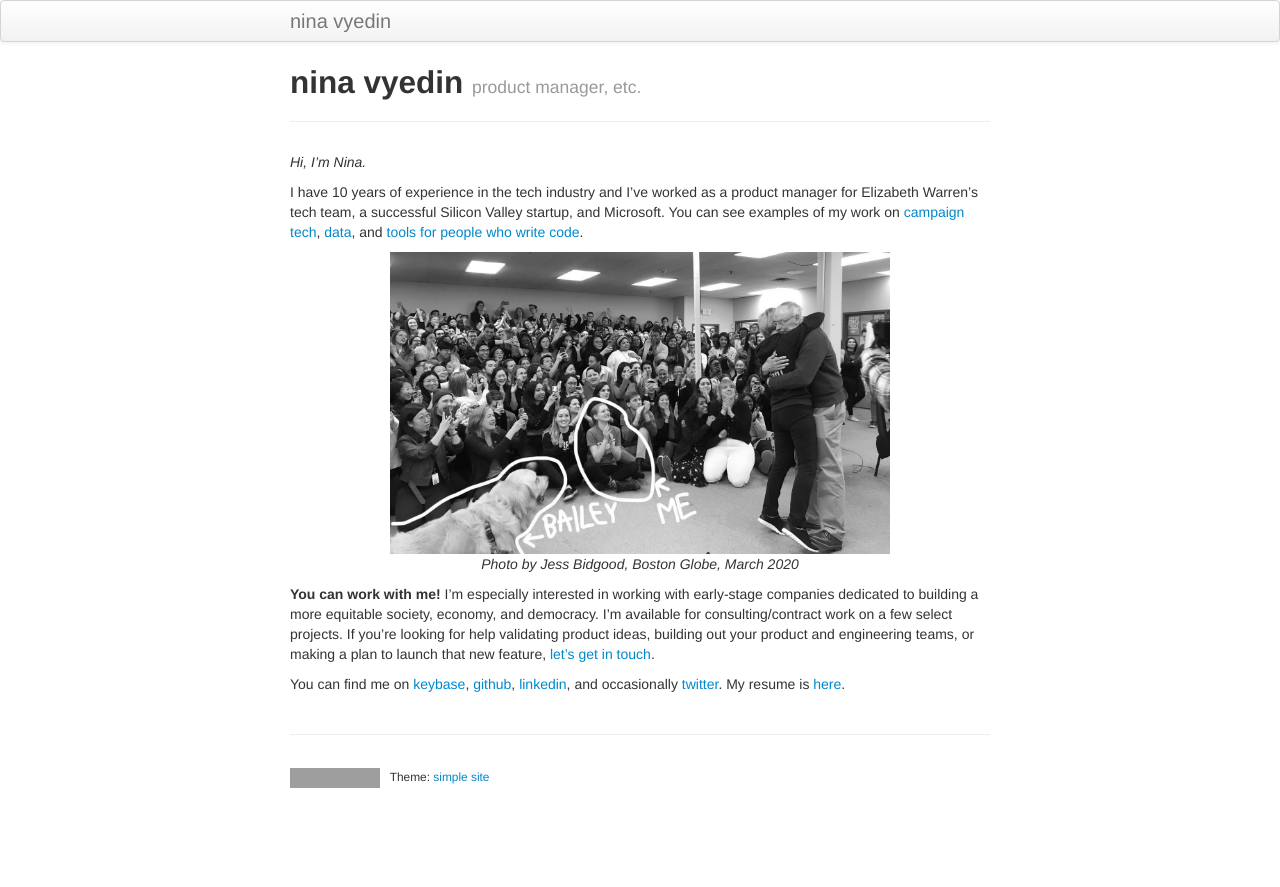
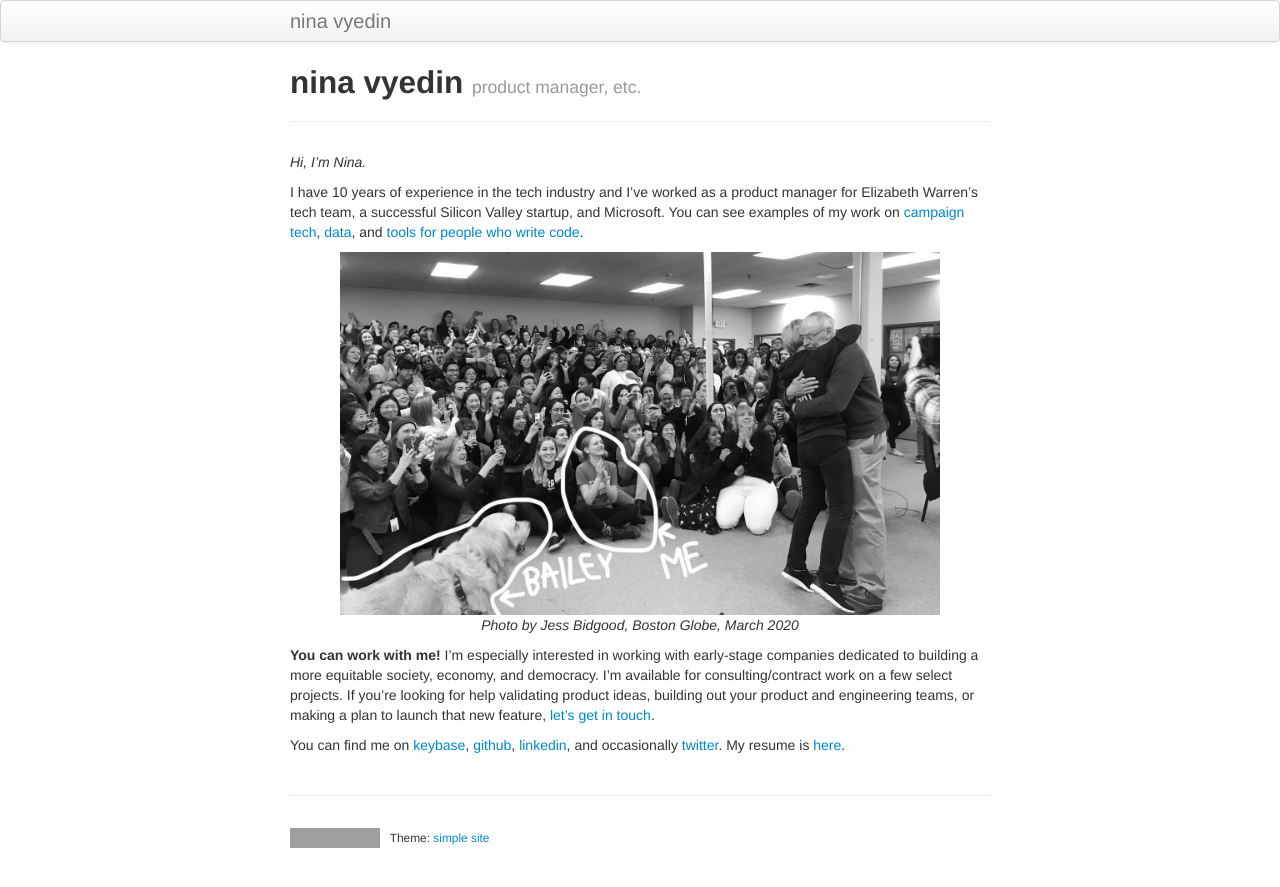
Before and after one commit to vyedin/vyedin.github.io, a Jekyll site: the page built from index.md, in a window 1280 px wide. Shown: the top 887 px of the page. Built offline with Jekyll 4.4.1, drawn with Linux system fonts in a browser that asks for light colours; grey boxes are pictures that could not be loaded.

Commit message:
Update index.md

```diff
--- a/index.md
+++ b/index.md
@@ -9,7 +9,7 @@ _Hi, I'm Nina._
 
 I have 10 years of experience in the tech industry and I've worked as a product manager for Elizabeth Warren's tech team, a successful Silicon Valley startup, and Microsoft. You can see examples of my work on [campaign tech](), [data](), and [tools for people who write code]().
 
-<p align="center"><img src="globe_bw.jpeg" alt="Photo by Jess Bidgood, Boston Globe, March 2020" width="500"/><br/>
+<p align="center"><img src="globe_bw.jpeg" alt="Photo by Jess Bidgood, Boston Globe, March 2020" width="600"/><br/>
 <i>Photo by Jess Bidgood, Boston Globe, March 2020</i></p>
 
 **You can work with me!**
```
